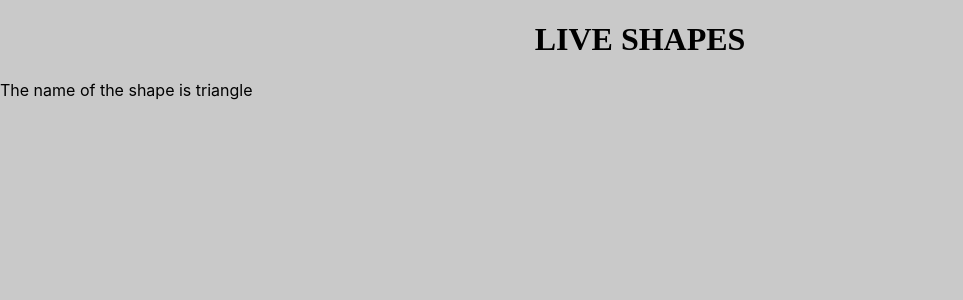
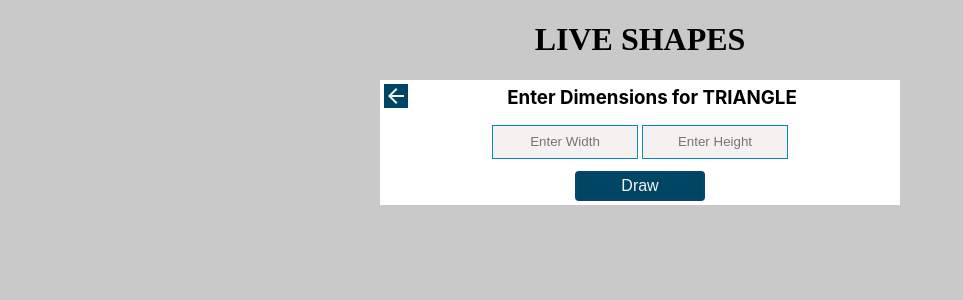
Before and after one commit to Archlight001/shape-drawer, a React (Create React App) app: page / in a window 1280 px wide. Both pictures are taken after a click on the element "Triangle". Shown: the top 300 px of the page, without its empty margins (0-963 px from the left). Built offline with nearby package versions, Linux system fonts and the light colour scheme; a web font is replaced by a local one.

Commit message:
Add inputs and button styling to Dimension Selector component

```diff
--- a/package.json
+++ b/package.json
@@ -3,12 +3,15 @@
   "version": "0.1.0",
   "private": true,
   "dependencies": {
+    "@material-ui/core": "^4.11.0",
+    "@material-ui/icons": "^4.9.1",
     "@testing-library/jest-dom": "^5.11.5",
     "@testing-library/react": "^11.1.2",
     "@testing-library/user-event": "^12.2.2",
     "react": "^17.0.1",
     "react-dom": "^17.0.1",
     "react-scripts": "4.0.0",
+    "react-svg-path-shapes": "^1.0.2",
     "web-vitals": "^0.2.4"
   },
   "scripts": {
--- a/src/App.css
+++ b/src/App.css
@@ -10,27 +10,28 @@
   text-align: center;
 }
 
-/* Shape Selector Component Styling */
-
-.main__shape__selector__container {
+.main__selector__container {
   margin: 0 auto;
   width: 40%;
   background-color: rgb(255, 255, 255);
+  padding: 4px;
 }
 
-.main__shape__selector__container h3{
+.main__selector__container h3 {
   text-align: center;
   padding-top: 10px;
 }
 
-.shape__list{
+/* Shape Selector Component Styling */
+
+.shape__list {
   display: flex;
   flex-wrap: wrap;
   width: 100%;
   margin-top: -15px;
 }
 
-.shape__selector{
+.shape__selector {
   display: flex;
   background-color: rgb(245, 241, 241);
   border: solid 1px;
@@ -39,32 +40,102 @@
   padding: 1px;
 }
 
-.shape__selector:hover{
+.shape__selector:hover {
   cursor: pointer;
-  background-color:rgb(8, 131, 231);
+  background-color: rgb(8, 131, 231);
   color: white;
 }
 
-.shape__selector p{
+.shape__selector p {
   margin-left: 5px;
 }
 
-
-#triangle{
+#triangle {
   margin-left: 5px;
   margin-top: 15px;
 }
 
-#square{
+#square {
   margin-top: 15px;
   margin-left: -5px;
 }
 
-#square__p{
+#square__p {
   margin-left: -3px;
 }
 
-#parallelogram,#pentagon,#hexagon{
+#parallelogram,
+#pentagon,
+#hexagon {
   margin-left: 3px;
   margin-top: 5px;
 }
+
+/* Dimension Selector Component Styling */
+
+.dimension__container__heading {
+  display: flex;
+  margin-bottom: 14px;
+}
+
+.dimension__container__heading h3 {
+  margin: 0 auto;
+  margin-top: -8px;
+}
+
+.back__arrow {
+  background-color: rgb(1, 69, 100);
+  color: whitesmoke;
+}
+
+.back__arrow:hover {
+  cursor: pointer;
+  background-color: rgb(11, 135, 192);
+  color: black;
+}
+
+.dimension__input__container{
+  display: flex;
+  justify-content: center;
+  align-items: center;
+  flex-wrap: wrap;
+}
+
+.dimension__input {
+  background-color: rgb(245, 241, 241);
+  text-align: center;
+  width: 140px;
+  height: 30px;
+  border-color: rgb(11, 135, 192);
+  border-style: solid;
+  border-width: 1px;
+  margin: 2px;
+}
+
+.dimension__input:focus {
+  outline-offset: 0px !important;
+  outline: none !important;
+}
+
+.draw__button__container {
+  display: flex;
+  justify-content: center;
+  align-items: center;
+  margin-top: 2%;
+  width: 100%;
+}
+
+.draw__button {
+  width: 130px;
+  height: 30px;
+  font-size: medium;
+  background-color: rgb(1, 69, 100);
+  color: whitesmoke;
+  border: solid rgb(11, 66, 110) 2px;
+  border-radius: 4px;
+}
+
+.draw__button:hover {
+  cursor: pointer;
+  background-color: rgb(11, 135, 192);
+}
--- a/src/App.js
+++ b/src/App.js
@@ -1,15 +1,19 @@
-import {useState} from "react";
-import './App.css';
+import { useState } from "react";
+import "./App.css";
 import ShapeSelector from "./ShapeSelector";
 import DimensionSelector from "./DimensionSelector";
 
 function App() {
-  const [shape,selectShape] = useState("");
+  const [shape, selectShape] = useState("");
+  const backHome = () => selectShape("");
   return (
     <div className="App">
       <h1 id="main__title">LIVE SHAPES</h1>
-      {shape === ""? <ShapeSelector selectShape={selectShape} /> : <DimensionSelector shape={shape} /> }
-
+      {shape === "" || undefined ? (
+        <ShapeSelector selectShape={selectShape} />
+      ) : (
+        <DimensionSelector shape={shape} backHome={backHome} />
+      )}
     </div>
   );
 }
--- a/src/DimensionSelector.jsx
+++ b/src/DimensionSelector.jsx
@@ -1,10 +1,32 @@
+import { useState } from "react";
+import ArrowBackIcon from "@material-ui/icons/ArrowBack";
 
-function DimensionSelector({shape}) {
-    return (
-        <div>
-            {`The name of the shape is ${shape}`}
-        </div>
-    )
+function DimensionSelector({ shape, backHome }) {
+  const [dimension, setDimension] = useState({});
+  return (
+    <div className="main__selector__container">
+      <div className="dimension__container__heading">
+        <ArrowBackIcon className="back__arrow" onClick={backHome} />
+        <h3>Enter Dimensions for {shape.toUpperCase()}</h3>
+      </div>
+      <div className="dimension__input__container">
+        <input
+          type="text"
+          placeholder="Enter Width"
+          className="dimension__input"
+        />
+        <input
+          type="text"
+          placeholder="Enter Height"
+          className="dimension__input"
+        />
+      </div>
+
+      <div className="draw__button__container">
+        <button className="draw__button">Draw</button>
+      </div>
+    </div>
+  );
 }
 
-export default DimensionSelector
+export default DimensionSelector;
--- a/src/ShapeSelector.jsx
+++ b/src/ShapeSelector.jsx
@@ -7,7 +7,7 @@ import Parallelogram from "./shapes/parallelogram.png";
 
 function ShapeSelector({selectShape}) {
   return (
-    <div className="main__shape__selector__container">
+    <div className="main__selector__container">
       <h3>Select a Shape </h3>
 
       <div className="shape__list">
@@ -22,8 +22,8 @@ function ShapeSelector({selectShape}) {
           <p>Triangle</p>
         </div>
 
-        <div className="shape__selector">
-          <img src={Rectangle} width="40" alt="rectangle" />
+        <div className="shape__selector" onClick={selectShape.bind(this,"rectangle")}>
+          <img src={Rectangle} width="40" alt="rectangle"  />
           <p>Rectangle</p>
         </div>
 
```
Also changed, not shown: 1 other file (tests, documents, lock files or other folders).
